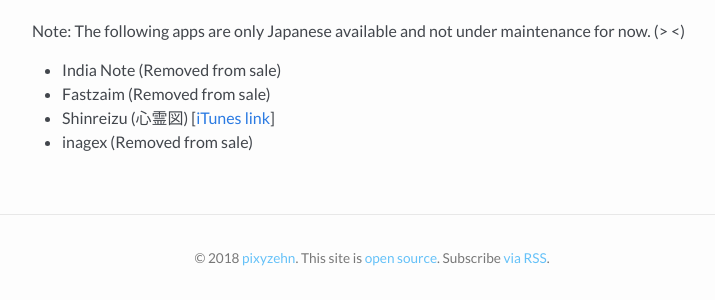
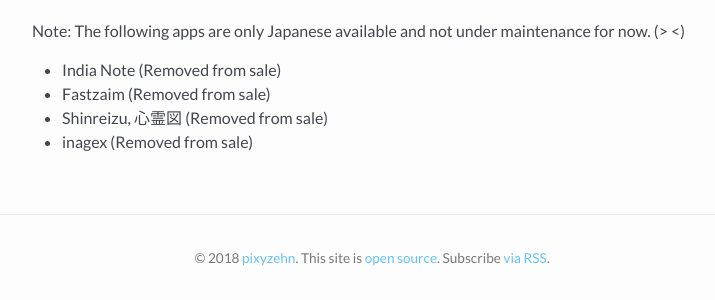
Before and after one commit to pixyzehn/pixyzehn.com, a Jekyll site: the page built from pages/portfolio.md, in a window 1280 px wide and 900 px high, scrolled down 2258 px. Shown: the part 586-886 px from the top of the window, without its empty margins (268-983 px from the left). Built offline with Jekyll 4.4.1, drawn with Linux system fonts in a browser that asks for light colours.

Commit message:
Make Shinreizu removed from sale

```diff
--- a/pages/portfolio.md
+++ b/pages/portfolio.md
@@ -59,5 +59,5 @@ Note: The following apps are only Japanese available and not under maintenance f
 
 - India Note (Removed from sale)
 - Fastzaim (Removed from sale)
-- Shinreizu (心霊図) [[iTunes link](https://itunes.apple.com/us/app/xin-ling-tu/id574730808?ls=1&mt=8){:target="_blank"}]
+- Shinreizu, 心霊図 (Removed from sale)
 - inagex (Removed from sale)
```
